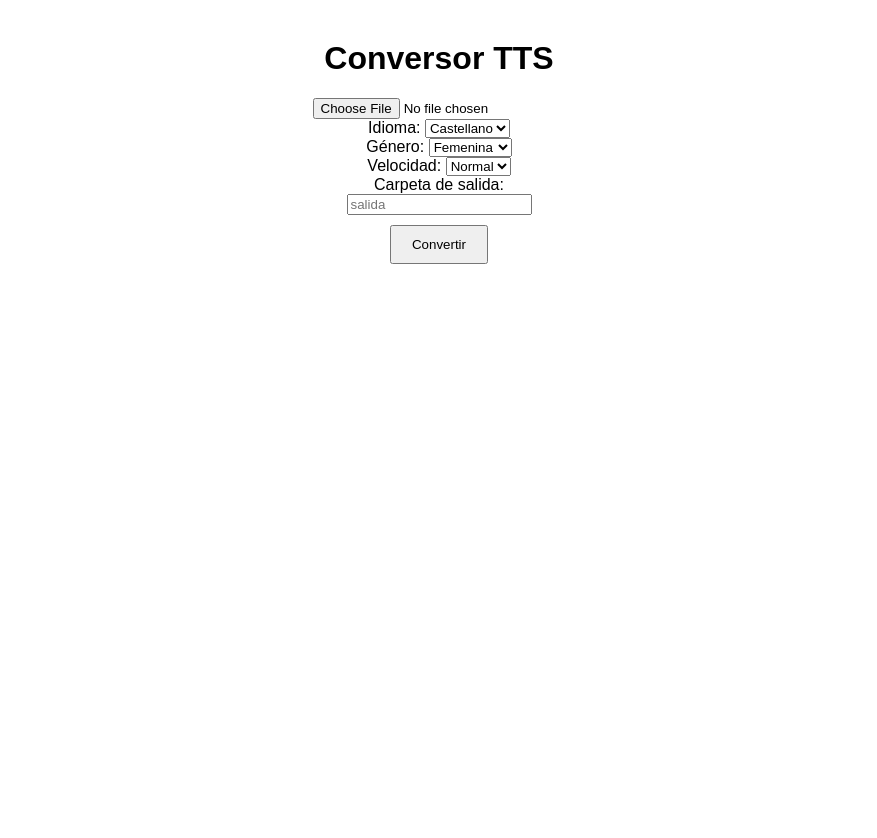
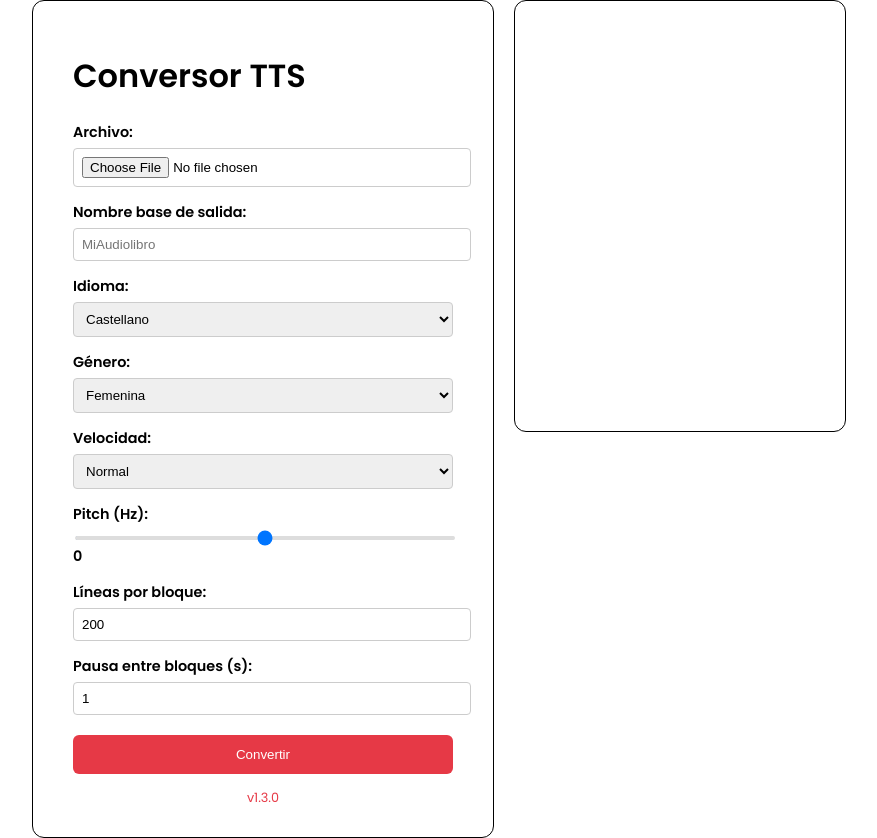
Before and after one commit to webtense/TTS-converte-Pro, a Flask app: page / in a window 1280 px wide. Shown: the whole page, without its empty margins (201-1078 px from the left). Before the commit the page ends 264 px from the top, so only its background shows below. Run offline with Flask 2, Linux system fonts and the light colour scheme; data that the repository does not hold is empty.

Commit message:
feat: add live log panel and simplify output

```diff
--- a/app.py
+++ b/app.py
@@ -1,11 +1,20 @@
 import asyncio
 import os
 from pathlib import Path
-from flask import Flask, render_template, request
+import time
+from flask import Flask, Response, render_template, request
 from werkzeug.utils import secure_filename
 
-from tts import read_txt, read_docx, read_doc, synthesize_book
+from tts import (
+    DEFAULT_CHUNK_DELAY,
+    DEFAULT_CHUNK_LINES,
+    read_docx,
+    read_txt,
+    synthesize_book,
+)
 
+APP_VERSION = "1.3.0"
+__version__ = APP_VERSION
 app = Flask(__name__)
 
 VOICE_MAP = {
@@ -19,48 +28,83 @@ VOICE_MAP = {
     },
 }
 
-SPEED_MAP = {"lenta": "-25%", "normal": "0%", "rapida": "+25%"}
+SPEED_MAP = {"lenta": "-25%", "normal": "+0%", "rapida": "+25%"}
+
+LOG: list[str] = []
+
+
+def add_log(msg: str) -> None:
+    LOG.append(msg)
 
 
 @app.route("/")
 def index():
-    return render_template("index.html")
+    return render_template("index.html", version=APP_VERSION)
 
 
 @app.route("/convert", methods=["POST"])
 def convert():
+    LOG.clear()
+    add_log("Inicio de conversión")
     file = request.files["archivo"]
     idioma = request.form.get("idioma")
     genero = request.form.get("genero")
     velocidad = request.form.get("velocidad")
-    carpeta = request.form.get("carpeta") or "salida"
-
-    book_name = Path(file.filename).stem
+    pitch_val = request.form.get("pitch", type=int) or 0
+    pitch = f"{pitch_val:+d}Hz"
+    lineas = request.form.get("lineas", type=int) or DEFAULT_CHUNK_LINES
+    pausa = request.form.get("pausa", type=float) or DEFAULT_CHUNK_DELAY
+    nombre = request.form.get("nombre") or Path(file.filename).stem
+    book_name = secure_filename(nombre)
     filename = secure_filename(file.filename)
-    upload_path = os.path.join("uploads", filename)
-    os.makedirs("uploads", exist_ok=True)
+    upload_dir = "uploads"
+    os.makedirs(upload_dir, exist_ok=True)
+    upload_path = os.path.join(upload_dir, filename)
     file.save(upload_path)
+    output_dir = upload_dir
 
     if filename.lower().endswith(".txt"):
         text = read_txt(upload_path)
     elif filename.lower().endswith(".docx"):
         text = read_docx(upload_path)
-    elif filename.lower().endswith(".doc"):
-        text = read_doc(upload_path)
     else:
         return "Formato no soportado", 400
 
     voice = VOICE_MAP.get(idioma, VOICE_MAP["castellano"])[genero]
-    rate = SPEED_MAP.get(velocidad, "0%")
+    rate = SPEED_MAP.get(velocidad, "+0%")
 
     loop = asyncio.new_event_loop()
     asyncio.set_event_loop(loop)
     files = loop.run_until_complete(
-        synthesize_book(text, voice, rate, carpeta, book_name)
+        synthesize_book(
+            text,
+            voice,
+            rate,
+            output_dir,
+            book_name,
+            chunk_lines=lineas,
+            chunk_delay=pausa,
+            pitch=pitch,
+            log_callback=add_log,
+        )
     )
     loop.close()
 
-    return render_template("exito.html", archivos=files, carpeta=carpeta)
+    display_files = [os.path.basename(f) for f in files]
+    return render_template("exito.html", archivos=display_files, version=APP_VERSION)
+
+
+@app.route("/logs")
+def logs():
+    def stream():
+        last = 0
+        while True:
+            if last < len(LOG):
+                data = LOG[last]
+                last += 1
+                yield f"data: {data}\n\n"
+            time.sleep(0.5)
+    return Response(stream(), mimetype="text/event-stream")
 
 
 if __name__ == "__main__":
--- a/requirements.txt
+++ b/requirements.txt
@@ -2,4 +2,3 @@ Flask>=2.2
 python-docx>=0.8
 edge-tts>=6.1
 pydub>=0.25
-textract>=1.6
--- a/static/styles.css
+++ b/static/styles.css
@@ -1,17 +1,114 @@
+@import url('https://fonts.googleapis.com/css2?family=Poppins:wght@400;600&display=swap');
+
 body {
-  font-family: Arial, sans-serif;
-  text-align: center;
-  margin: 40px;
+  font-family: 'Poppins', sans-serif;
+  background: #fff;
+  color: #000;
+  display: flex;
+  justify-content: center;
+  align-items: center;
+  min-height: 100vh;
+  margin: 0;
 }
 
-form {
-  margin: 0 auto;
-  width: 300px;
+.main {
+  display: flex;
+  gap: 20px;
+  align-items: flex-start;
 }
 
-button {
-  padding: 10px 20px;
-  margin-top: 10px;
+.card {
+  background: #fff;
+  padding: 30px 40px;
+  border-radius: 12px;
+  border: 1px solid #000;
+  width: 380px;
+}
+
+label {
+  display: block;
+  margin-top: 15px;
+  text-align: left;
+  font-weight: 600;
+  font-size: 0.9rem;
+}
+
+input[type=file],
+input[type=number],
+input[type=text],
+select {
+  width: 100%;
+  padding: 8px;
+  margin-top: 5px;
+  border: 1px solid #ccc;
+  border-radius: 4px;
+}
+
+input[type=range] {
+  width: 100%;
+}
+
+input[type=range]::-webkit-slider-thumb {
+  appearance: none;
+  background: #e63946;
+  width: 16px;
+  height: 16px;
+  border-radius: 50%;
+  cursor: pointer;
+  margin-top: -6px;
+}
+
+input[type=range]::-webkit-slider-runnable-track {
+  background: #ddd;
+  height: 4px;
+  border-radius: 4px;
+}
+
+input[type=range]::-moz-range-thumb {
+  background: #e63946;
+  border: none;
+  width: 16px;
+  height: 16px;
+  border-radius: 50%;
+  cursor: pointer;
+}
+
+input[type=range]::-moz-range-track {
+  background: #ddd;
+  height: 4px;
+  border-radius: 4px;
+}
+
+button,
+.btn {
+  width: 100%;
+  padding: 12px;
+  margin-top: 20px;
+  background: #e63946;
+  color: #fff;
+  border: none;
+  border-radius: 6px;
+  cursor: pointer;
+  text-decoration: none;
+  display: inline-block;
+  text-align: center;
+  transition: background 0.2s ease-in-out;
+}
+
+button:hover,
+.btn:hover {
+  background: #ba1b1d;
+}
+
+
+.log-panel {
+  width: 300px;
+  height: 400px;
+  border: 1px solid #000;
+  border-radius: 12px;
+  padding: 15px;
+  overflow-y: auto;
+  background: #fff;
 }
 
 #progress-container {
@@ -19,14 +116,29 @@ button {
   background: #eee;
   height: 20px;
   margin-top: 20px;
+  border-radius: 10px;
+  overflow: hidden;
 }
 
 #progress-bar {
   height: 100%;
   width: 0;
-  background: #4caf50;
+  background: #e63946;
+  transition: width 0.2s;
 }
 
 .hidden {
   display: none;
 }
+
+ul {
+  text-align: left;
+  padding-left: 20px;
+}
+
+.version {
+  margin-top: 15px;
+  font-size: 0.8rem;
+  color: #e63946;
+  text-align: center;
+}
--- a/templates/exito.html
+++ b/templates/exito.html
@@ -6,12 +6,16 @@
   <link rel="stylesheet" href="{{ url_for('static', filename='styles.css') }}">
 </head>
 <body>
+  <div class="card">
     <h1>Conversión finalizada</h1>
-  <p>Archivos guardados en {{ carpeta }}</p>
+    <p>Archivos generados:</p>
     <ul>
     {% for archivo in archivos %}
       <li>{{ archivo }}</li>
     {% endfor %}
     </ul>
+    <a href="/" class="btn">Volver</a>
+  </div>
+  <footer class="version">v{{ version }}</footer>
 </body>
 </html>
--- a/templates/index.html
+++ b/templates/index.html
@@ -6,38 +6,70 @@
   <link rel="stylesheet" href="{{ url_for('static', filename='styles.css') }}">
 </head>
 <body>
+  <div class="main">
+    <div class="card">
     <h1>Conversor TTS</h1>
       <form id="convert-form" enctype="multipart/form-data">
-    <input type="file" name="archivo" required><br>
-    <label>Idioma:</label>
+      <label>Archivo:
+        <input type="file" name="archivo" id="archivo" required>
+      </label>
+      <label>Nombre base de salida:
+        <input type="text" name="nombre" id="nombre" placeholder="MiAudiolibro">
+      </label>
+      <label>Idioma:
         <select name="idioma">
           <option value="castellano">Castellano</option>
           <option value="catalan">Catalán</option>
-    </select><br>
-    <label>Género:</label>
+        </select>
+      </label>
+      <label>Género:
         <select name="genero">
           <option value="femenina">Femenina</option>
           <option value="masculina">Masculina</option>
-    </select><br>
-    <label>Velocidad:</label>
+        </select>
+      </label>
+      <label>Velocidad:
         <select name="velocidad">
           <option value="lenta">Lenta</option>
           <option value="normal" selected>Normal</option>
           <option value="rapida">Rápida</option>
-    </select><br>
-    <label>Carpeta de salida:</label>
-    <input type="text" name="carpeta" placeholder="salida"><br>
-    <button type="submit">Convertir</button>
+        </select>
+      </label>
+      <label>Pitch (Hz):
+        <input type="range" name="pitch" id="pitch" min="-20" max="20" value="0">
+        <span id="pitch-val">0</span>
+      </label>
+      <label>Líneas por bloque:
+        <input type="number" name="lineas" value="200" min="1">
+      </label>
+        <label>Pausa entre bloques (s):
+          <input type="number" step="0.1" name="pausa" value="1">
+        </label>
+        <button type="submit" class="btn">Convertir</button>
       </form>
+      <footer class="version">v{{ version }}</footer>
       <div id="progress-container" class="hidden">
         <div id="progress-bar"></div>
       </div>
+    </div>
+    <div id="log-panel" class="log-panel"></div>
+  </div>
   <script>
   const form = document.getElementById('convert-form');
+  const fileInput = document.getElementById('archivo');
+  const nombreInput = document.getElementById('nombre');
+    const pitch = document.getElementById('pitch');
+    const pitchVal = document.getElementById('pitch-val');
+    pitch.addEventListener('input', ()=>{ pitchVal.textContent = pitch.value; });
+  fileInput.addEventListener('change', ()=>{
+    const name = fileInput.files[0]?.name.replace(/\.[^/.]+$/, '') || '';
+    nombreInput.value = name;
+  });
+
   form.addEventListener('submit', async (e)=>{
     e.preventDefault();
     const data = new FormData(form);
-    const file = form.querySelector('input[type=file]').files[0];
+    const file = fileInput.files[0];
     const est = Math.max(5, file.size / 50000); // segundos estimados
     const bar = document.getElementById('progress-bar');
     const container = document.getElementById('progress-container');
@@ -57,6 +89,15 @@
     document.write(html);
     document.close();
   });
+
+  const logPanel = document.getElementById('log-panel');
+  const evtSource = new EventSource('/logs');
+  evtSource.onmessage = (e) => {
+    const p = document.createElement('p');
+    p.textContent = e.data;
+    logPanel.appendChild(p);
+    logPanel.scrollTop = logPanel.scrollHeight;
+  };
   </script>
 </body>
 </html>
```
Also changed, not shown: tts.py (+49 -14 lines), README.md, 2 other files. Lines whose indentation alone changed are shown as unchanged.
